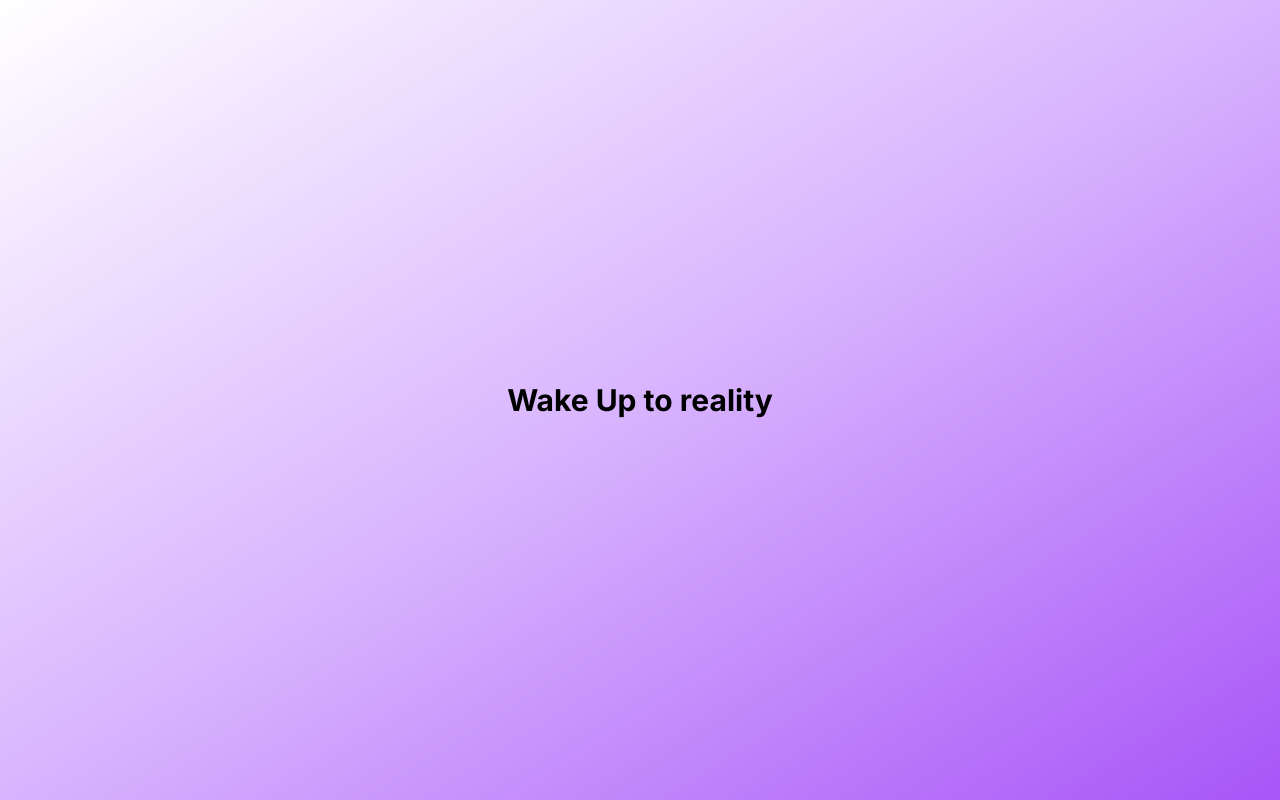
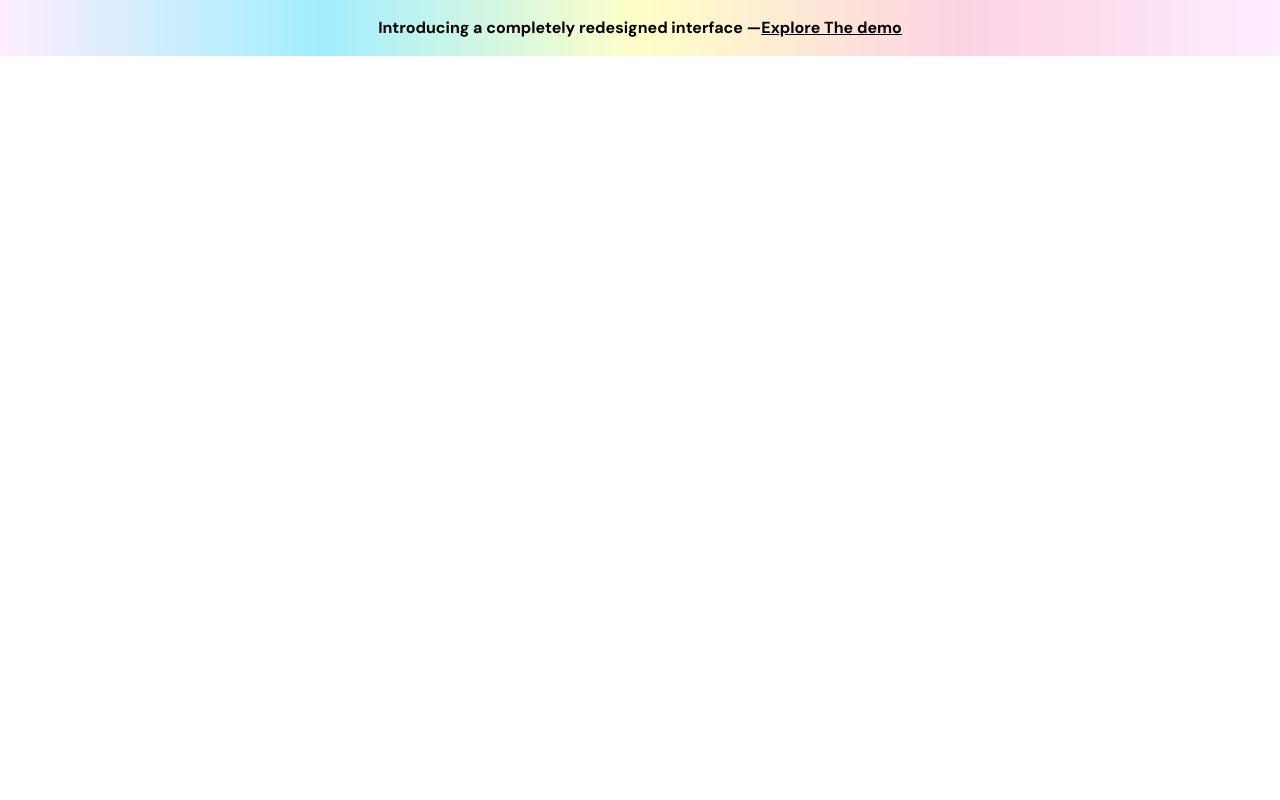
Before and after one commit to Hrithik0112/Saas-landing-Page-UI, a Next.js app: page / in a window 1280 px wide. Built offline with nearby package versions, Linux system fonts and the light colour scheme.

Commit message:
Feat : Banner Component added

```diff
--- /dev/null
+++ b/app/_components/Banner.tsx
@@ -0,0 +1,14 @@
+export const Banner = () => {
+  return (
+    <div className="flex justify-center items-center px-4 bg-[linear-gradient(to_right,#FCD6FF70,#29D8FF70,#FFFD8070,#F89ABF70,#FCD6FF70)] ">
+      <div className="p-4">
+        <p className="font-bold text-base flex ">
+          <span className="hidden sm:flex">Introducing a completely redesigned interface — </span>
+          <a href="#" className="underline underline-offset-3">
+            Explore The demo
+          </a>
+        </p>
+      </div>
+    </div>
+  );
+};
--- a/app/layout.tsx
+++ b/app/layout.tsx
@@ -1,8 +1,9 @@
 import type { Metadata } from "next";
-import { Inter } from "next/font/google";
+import { DM_Sans } from "next/font/google";
 import "./globals.css";
+import clsx from "clsx";
 
-const inter = Inter({ subsets: ["latin"] });
+const dmSans= DM_Sans({ subsets: ["latin"] });
 
 export const metadata: Metadata = {
   title: "Create Next App",
@@ -16,7 +17,7 @@ export default function RootLayout({
 }>) {
   return (
     <html lang="en">
-      <body className={inter.className}>{children}</body>
+      <body className={clsx(dmSans.className , 'antialiased')}>{children}</body>
     </html>
   );
 }
--- a/app/page.tsx
+++ b/app/page.tsx
@@ -1,9 +1,10 @@
+import { Banner } from "./_components/Banner";
 
 
 export default function Home() {
   return (
-    <div className="flex max-w-screen-2xl h-screen justify-center items-center bg-gradient-to-br from-white via-purple-300 to-purple-500">
-      <h1 className="text-3xl font-bold text-black text-center">Wake Up to reality</h1>
-    </div>
+    <>
+    <Banner/>
+    </>
   );
 }
```
Also changed, not shown: package.json (+5 -4 lines), 1 other file (tests, documents, lock files or other folders).
